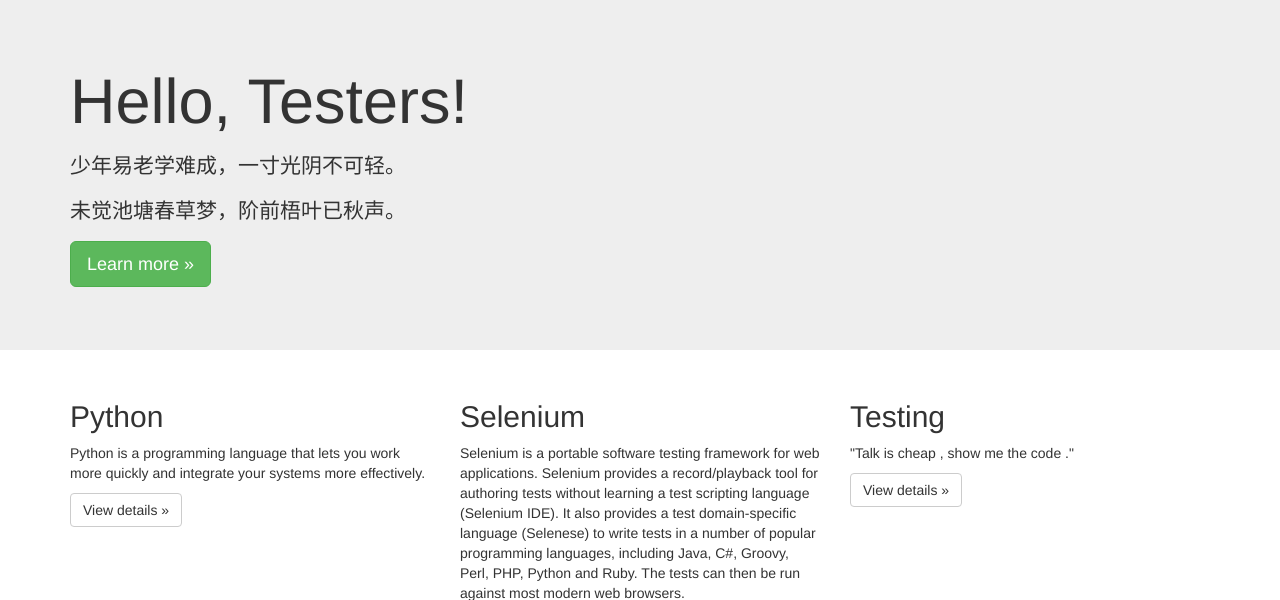
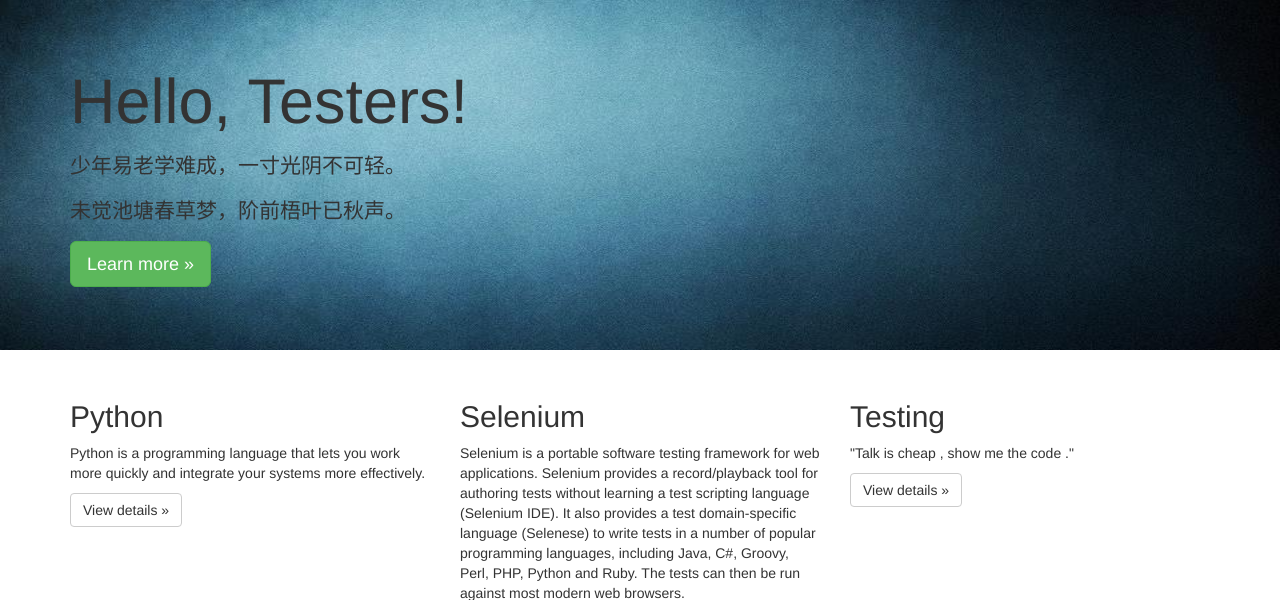
Before and after one commit to nicevoice/leettest, a Django app: page / in a window 1280 px wide. Shown: the part 51-651 px from the top of the page. Run offline with Django 3.2, Linux system fonts and the light colour scheme; parts of the project's set-up code (start-up, migrations or seed data) failed here and were passed over; some libraries are stand-ins or nearby versions.

Commit message:
add banner as background in css

```diff
--- a/blog/templates/article_detail.html
+++ b/blog/templates/article_detail.html
@@ -34,6 +34,10 @@
 {% endblock %}
 
 {% block content %}
+    <div class="blog-header">
+        <h1 class="blog-title">The LeetTest Blog</h1>
+        <p class="lead blog-description">记录软件测试....</p>
+    </div>
     <div class="container ">
     	<div class="row">
 			<div class="blog-main">
--- a/crowd/templates/testcycle_list.html
+++ b/crowd/templates/testcycle_list.html
@@ -10,15 +10,13 @@
 {% endblock %}
 
 {% block content %}
-    <div class="container">
-
       <div class="blog-header">
-        <h1 class="blog-title">The LeetTest Blog</h1>
+        <h1 class="blog-title">The LeetTest Crowd</h1>
         <p class="lead blog-description">记录软件测试....</p>
       </div>
 
+    <div class="container">
       <div class="row">
-
         <div class="blog-main">
           <a href="{% url 'crowd:testcycle_edit'%}">添加</a>
           {% for article in articles%}
--- a/index/templates/index.html
+++ b/index/templates/index.html
@@ -4,9 +4,11 @@
 {% endblock %}
 
 
+{% block css %}
+    <link href="/static/css/index.css" rel="stylesheet">
+{% endblock %}
+
 {% block js %}
-
-
 <script  type="text/javascript">
 
 	try {
--- a/public/templates/base.html
+++ b/public/templates/base.html
@@ -21,7 +21,7 @@
 
     {% block css %}{% endblock %}
 
-	{% block js %}{% endblock %}
+	  {% block js %}{% endblock %}
   </head>
   <body>
 
--- a/static/css/blog.css
+++ b/static/css/blog.css
@@ -66,8 +66,10 @@ h6, .h6 {
  */
 
 .blog-header {
-  padding-top: 40px;
+  padding-top: 20px;
   padding-bottom: 20px;
+  background: url(/static/images/banner1.png) repeat 0 0;
+  background-size:100% 100%;
 }
 .blog-title {
   margin-top: 30px;
--- /dev/null
+++ b/static/css/index.css
@@ -0,0 +1,4 @@
+.jumbotron{
+  background: url(/static/images/banner1.png) repeat 0 0;
+  background-size:100% 100%;
+}
--- a/tool/templates/tool_list.html
+++ b/tool/templates/tool_list.html
@@ -10,17 +10,17 @@
 {% endblock %}
 
 {% block content %}
-    <div class="container">
 
     <div class="blog-header">
       <h1 class="blog-title">The LeetTest Tool</h1>
       <p class="lead blog-description">记录软件测试工具....</p>
     </div>
 
+    <div class="container">
       <div class="row">
-
       <div class="col-sm-8 blog-main">
-
+      <p/>
+      <hr>
 	 		<div class="row">
 	 			{% for tool in tools%}
 		        <div class="col-md-4">
```
Also changed, not shown: blog/templates/article_list.html (+10 -8 lines), sqlite.db, static/images/banner1.png (added), 1 other file. Lines whose indentation alone changed are shown as unchanged.
